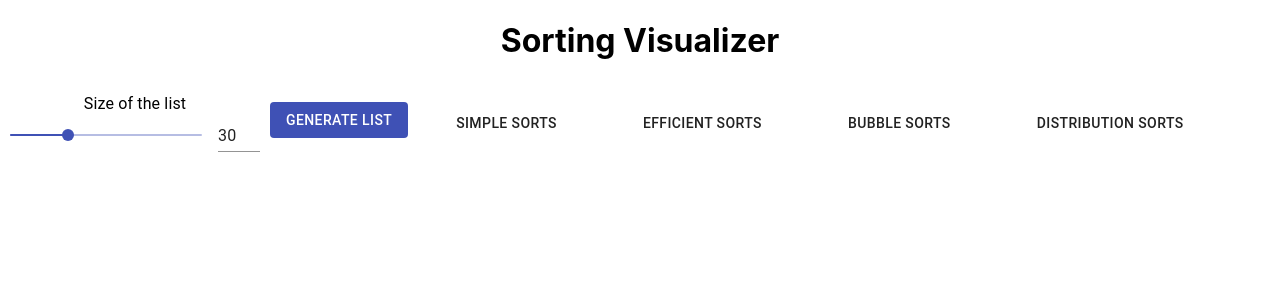
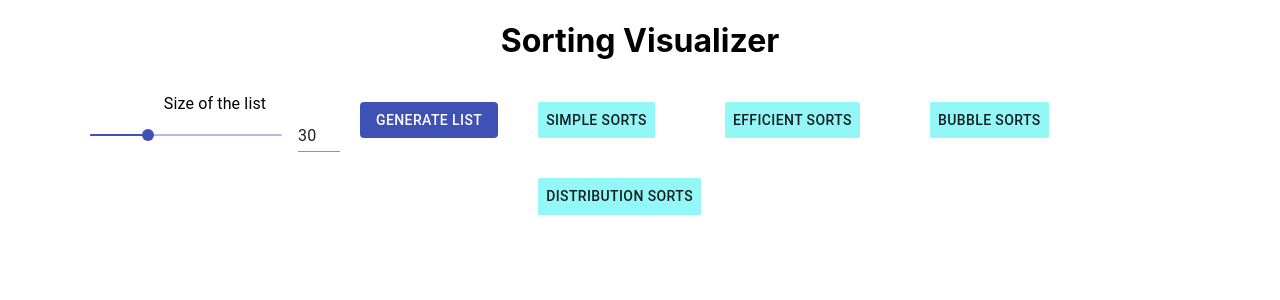
Before and after one commit to stephabauva/sorting_visualizer_react, a React (Create React App) app: page / in a window 1280 px wide. Shown: the top 300 px of the page. Built offline with nearby package versions, Linux system fonts and the light colour scheme.

Commit message:
changed buttons

```diff
--- a/src/App.css
+++ b/src/App.css
@@ -15,6 +15,7 @@
   float: left;
   overflow: auto;
   padding: 10px;
+  margin-left: 80px;
 }
 
 .slider-container {
@@ -25,6 +26,7 @@
 .generate-list {
   /* border: 1px solid purple; */
   margin: 10px;
+  margin-left: 20px;
   min-height: 30px;
   min-width: 30px;
   float:right;
@@ -32,6 +34,8 @@
 
 .button-menus {
   /* border: 1px solid red; */
-  margin: 23px 50px  20px  20px;
+  margin: 20px 50px  20px  20px;
+  background-color: rgb(148, 247, 247);
+  border-radius: 3%;
   float:left;
 }
--- a/src/App.js
+++ b/src/App.js
@@ -8,6 +8,7 @@ function App(props) {
     <SimpleMenu
     id = {menu.id}
     sort_cat = {menu.sort_cat}
+    sort_algo = {menu.sort_algo}
     key = {menu.id}
     />
   ));
--- a/src/components/Menu.js
+++ b/src/components/Menu.js
@@ -16,6 +16,8 @@ export default function SimpleMenu(props) {
 
 //   const id = props.id;
   const sort_cat = props.sort_cat;
+  const sort_algo = props.sort_algo;
+  console.log(sort_algo);
 
   return (
     <div className="button-menus">
--- a/src/index.js
+++ b/src/index.js
@@ -5,8 +5,8 @@ import App from './App';
 import reportWebVitals from './reportWebVitals';
 
 const SORT_MENUS = [
-  {id:"menu_sort_0", sort_cat:"Simple Sorts"},
-  {id:"menu_sort_1", sort_cat:"Efficient Sorts"},
+  {id:"menu_sort_0", sort_cat:"Simple Sorts", sort_algo:["Insertion Sort", "Selection Sort"]},
+  {id:"menu_sort_1", sort_cat:"Efficient Sorts", sort_algo:["Merge Sort", "Heapsort"]},
   {id:"menu_sort_2", sort_cat:"Bubble Sorts"},
   {id:"menu_sort_4", sort_cat:"Distribution Sorts"},
 ]
```
